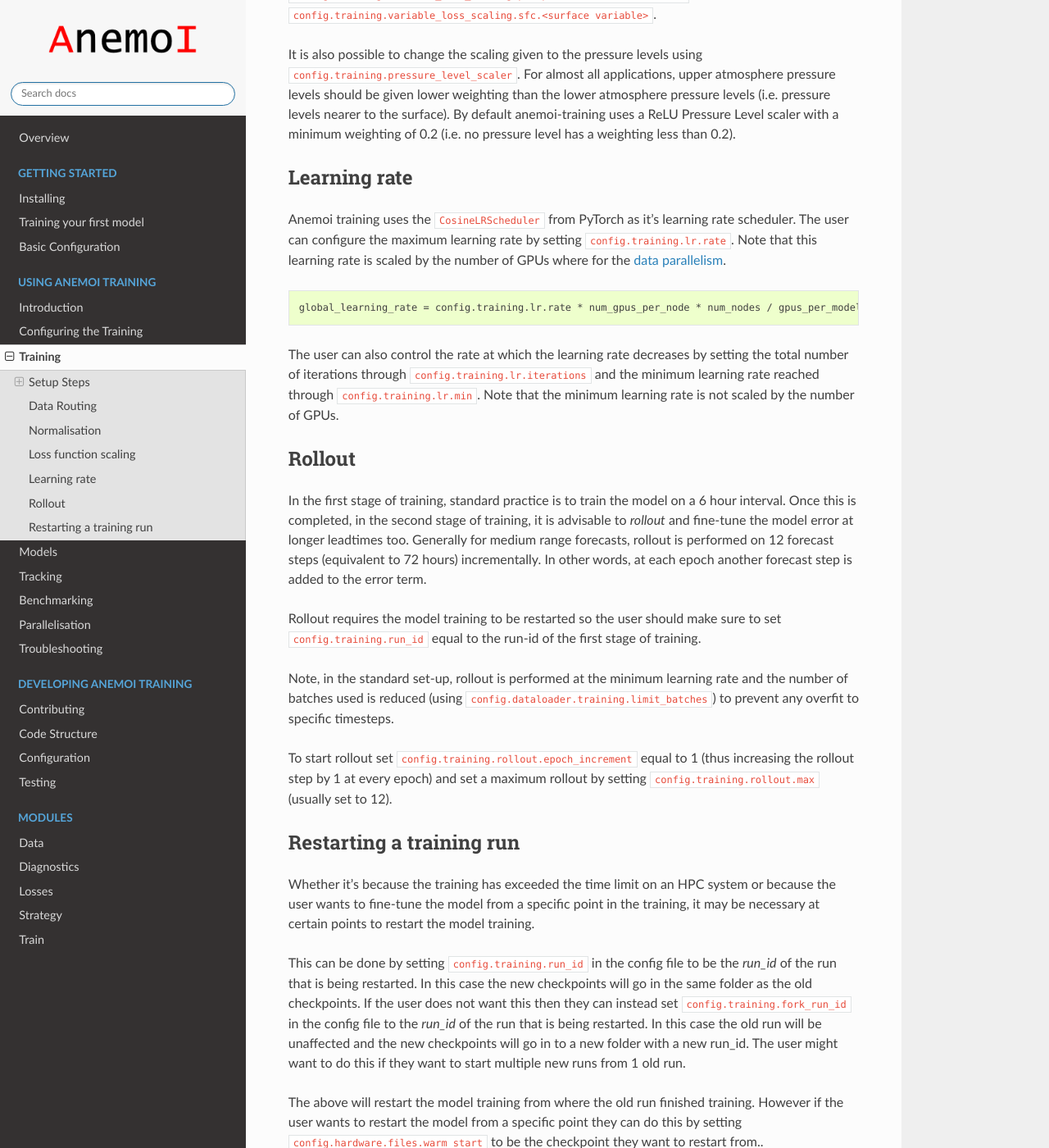
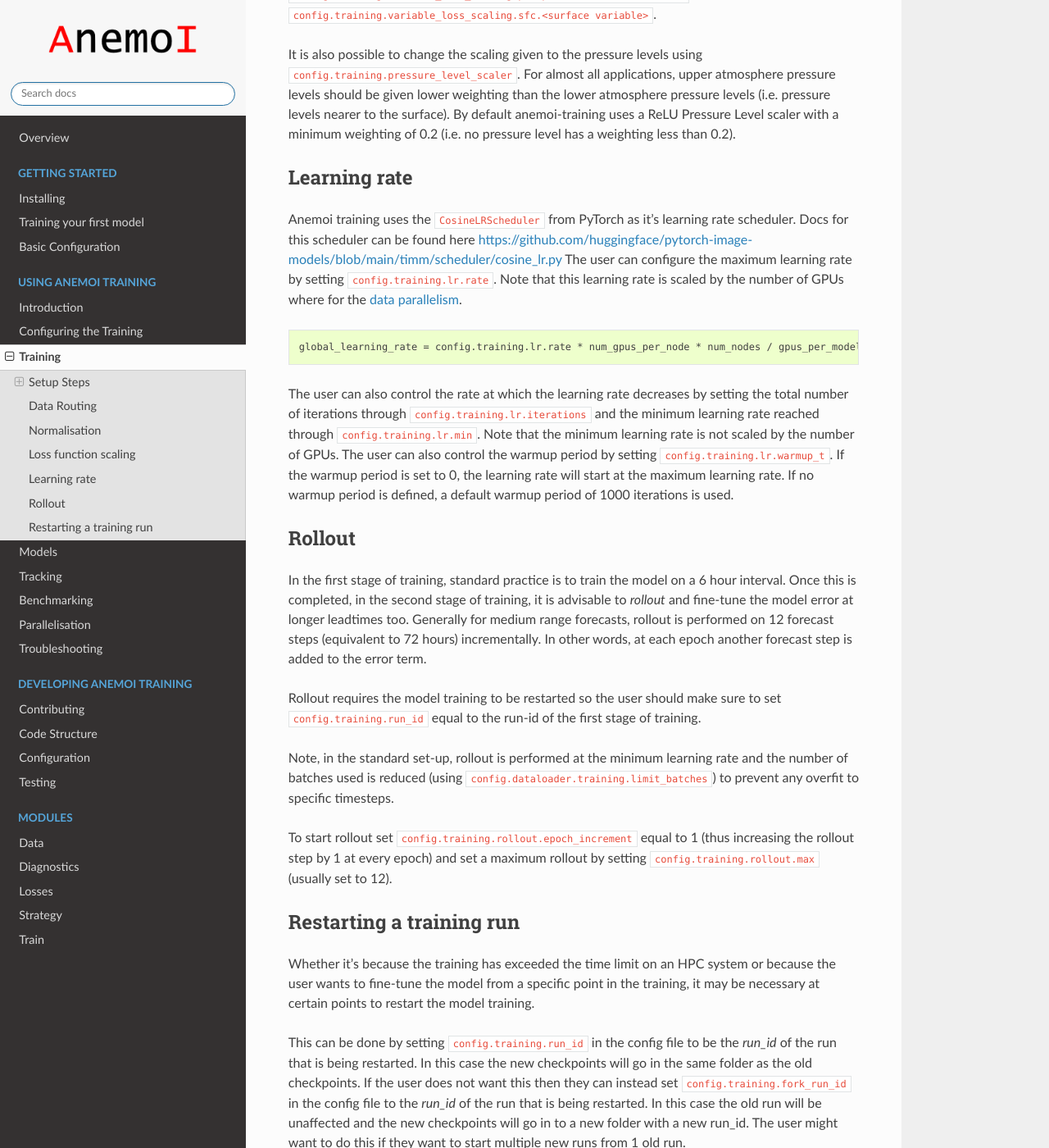
Before and after one commit to ecmwf/anemoi-training, a Sphinx documentation site: the page built from docs/user-guide/training.rst, in a window 1280 px wide and 1400 px high, scrolled down 3237 px. Shown: the whole window at 82% size. Built offline with Sphinx 7.4.7 and the Read the Docs theme 3.1.0, drawn with Linux system fonts in a browser that asks for light colours; the version number could not be read and is left out; some of the changed text lies outside the part shown.

Commit message:
update docs

```diff
--- a/docs/user-guide/training.rst
+++ b/docs/user-guide/training.rst
@@ -188,10 +188,11 @@ level has a weighting less than 0.2).
 ***************
 
 Anemoi training uses the ``CosineLRScheduler`` from PyTorch as it's
-learning rate scheduler. The user can configure the maximum learning
-rate by setting ``config.training.lr.rate``. Note that this learning
-rate is scaled by the number of GPUs where for the `data parallelism
-<distributed>`_.
+learning rate scheduler. Docs for this scheduler can be found here
+https://github.com/huggingface/pytorch-image-models/blob/main/timm/scheduler/cosine_lr.py
+The user can configure the maximum learning rate by setting
+``config.training.lr.rate``. Note that this learning rate is scaled by
+the number of GPUs where for the `data parallelism <distributed>`_.
 
 .. code:: yaml
 
@@ -201,7 +202,11 @@ The user can also control the rate at which the learning rate decreases
 by setting the total number of iterations through
 ``config.training.lr.iterations`` and the minimum learning rate reached
 through ``config.training.lr.min``. Note that the minimum learning rate
-is not scaled by the number of GPUs.
+is not scaled by the number of GPUs. The user can also control the
+warmup period by setting ``config.training.lr.warmup_t``. If the warmup
+period is set to 0, the learning rate will start at the maximum learning
+rate. If no warmup period is defined, a default warmup period of 1000
+iterations is used.
 
 *********
  Rollout
```
